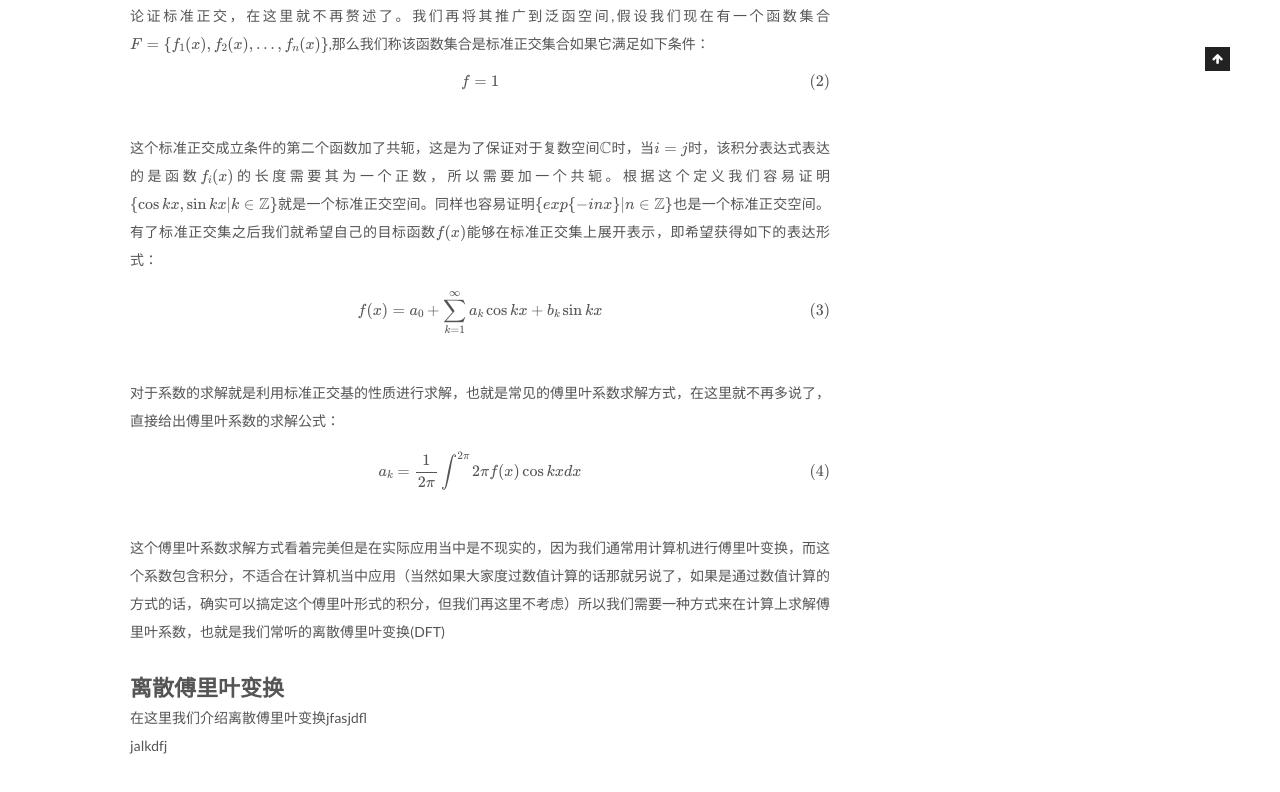
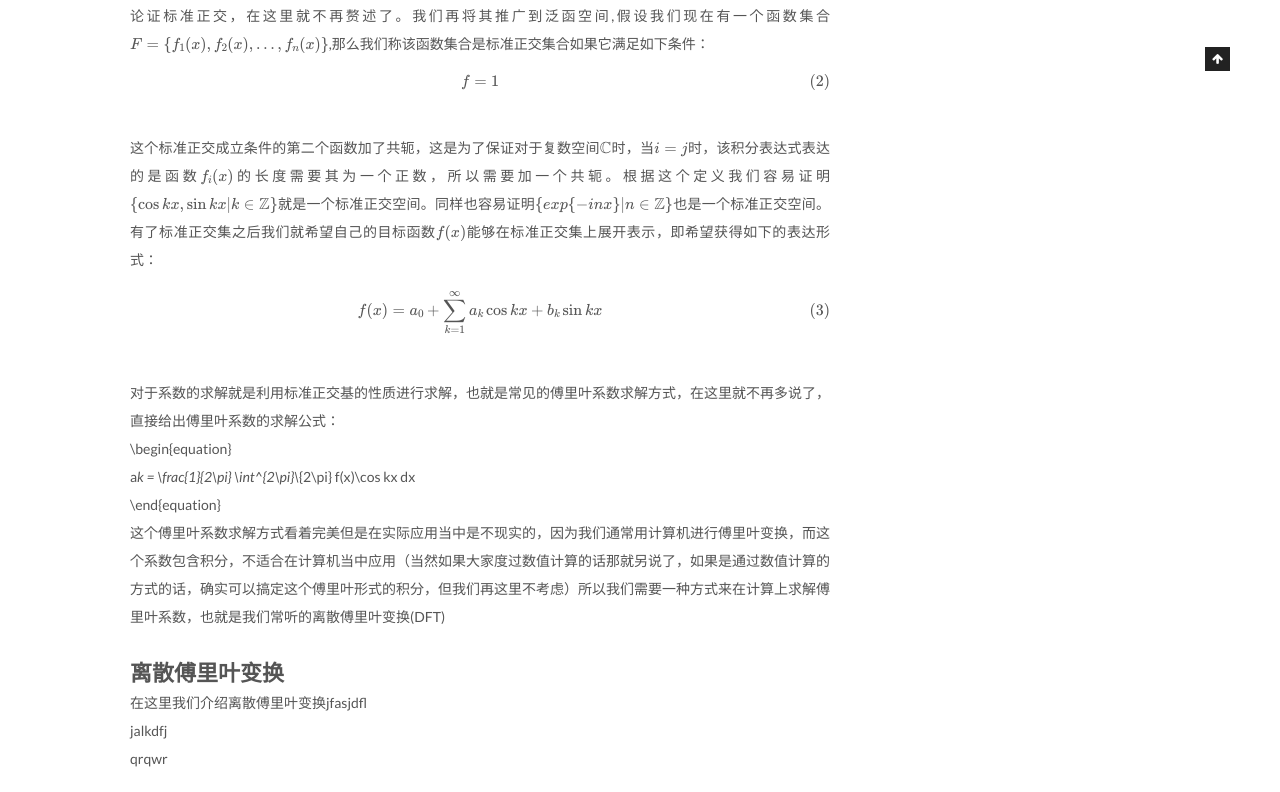
Before and after one commit to suilingxi/suilingxi.github.io, a plain HTML site: page 2016/07/31/Chapter 1/index.html in a window 1280 px wide. Shown: the part 829-1621 px from the top of the page. Drawn offline with nearby package versions, Linux system fonts and the light colour scheme; some packages are replaced by stand-ins of ours.

Commit message:
Site updated: 2016-08-02 23:37:18

```diff
--- a/2016/07/31/Chapter 1/index.html
+++ b/2016/07/31/Chapter 1/index.html
@@ -104,7 +104,7 @@
 
       inlineMath: [ [&apos;$&apos;,&apos;$&apos;], [&quot;\\(&quot;,&quot;\\)&quot;] ],
       displayMath: [ [&apos;$">
-<meta property="og:updated_time" content="2016-08-02T15:18:05.562Z">
+<meta property="og:updated_time" content="2016-08-02T15:35:54.672Z">
 <meta name="twitter:card" content="summary">
 <meta name="twitter:title" content="傅里叶和小波分析-Chapter1">
 <meta name="twitter:description" content="MathJax.Hub.Config({
@@ -341,8 +341,8 @@
 
 <!-- main section -->
 <h1 id="傅里叶级数"><a href="#傅里叶级数" class="headerlink" title="傅里叶级数"></a>傅里叶级数</h1><p>在高等数学当中我们都学过傅里叶级数，从数学空间来讲，傅里叶级数就是将一个目标函数$f(x)$ 在标准正交集空间的展开，而这个标准正交集的空间就是由三角函数构成的正交空间<br>\begin{equation}<br>\{\cos kx, \sin kx| k \in \mathbb{Z} \}<br>\end{equation}</p>
-<h2 id="正交空间"><a href="#正交空间" class="headerlink" title="正交空间"></a>正交空间</h2><p>那什么叫正交空间，我们日常见得三维坐标轴其实就是一个正交空间，我们不妨假设一个标准的三维正交坐标轴为$X = [1, 0, 0], Y = [0, 1, 0], Z = [ 0, 0, 1]$。我们发现<br>\begin{equation*}<br>X \vec{Y} = 1 \times 0 + 0 \times 1 + 0 \times 0 = 0 \\<br>Y \vec{Z} = 0 \times 0 + 1 \times 0 + 0 \times 1 = 0 \\<br>X \vec{Z} = 1 \times 0 + 0 \times 0 + 0 \times 1 = 0<br>\end{equation*}<br>从而说明$X,Y,Z$三个单位坐标是相互正交的。上面是针对三维空间的标准正交定义，可以将其推广到高维空间来论证标准正交，在这里就不再赘述了。我们再将其推广到泛函空间,假设我们现在有一个函数集合$F = \{f_1(x), f_2(x),\dots, f_n(x)\}$,那么我们称该函数集合是标准正交集合如果它满足如下条件：<br>\begin{equation}<br>f = 1<br>\end{equation}<br>这个标准正交成立条件的第二个函数加了共轭，这是为了保证对于复数空间$\mathbb{C}$时，当$i = j$时，该积分表达式表达的是函数$f_i(x)$的长度需要其为一个正数，所以需要加一个共轭。根据这个定义我们容易证明$\{\cos kx, \sin kx| k \in \mathbb{Z} \}$就是一个标准正交空间。同样也容易证明$\{exp\{-inx\} | n \in \mathbb{Z}\}$也是一个标准正交空间。有了标准正交集之后我们就希望自己的目标函数$f(x)$能够在标准正交集上展开表示，即希望获得如下的表达形式：<br>\begin{equation}<br>f(x) = a_0 + \overset{\infty}{\underset{k=1}{\sum}} a_k \cos kx + b_k \sin kx<br>\end{equation}<br>对于系数的求解就是利用标准正交基的性质进行求解，也就是常见的傅里叶系数求解方式，在这里就不再多说了，直接给出傅里叶系数的求解公式：<br>\begin{equation}<br>a_k = \frac{1}{2\pi} \int^{2\pi}{2\pi} f(x)\cos kx dx<br>\end{equation}<br>这个傅里叶系数求解方式看着完美但是在实际应用当中是不现实的，因为我们通常用计算机进行傅里叶变换，而这个系数包含积分，不适合在计算机当中应用（当然如果大家度过数值计算的话那就另说了，如果是通过数值计算的方式的话，确实可以搞定这个傅里叶形式的积分，但我们再这里不考虑）所以我们需要一种方式来在计算上求解傅里叶系数，也就是我们常听的离散傅里叶变换(DFT)</p>
-<h1 id="离散傅里叶变换"><a href="#离散傅里叶变换" class="headerlink" title="离散傅里叶变换"></a>离散傅里叶变换</h1><p>在这里我们介绍离散傅里叶变换jfasjdfl<br>jalkdfj</p>
+<h2 id="正交空间"><a href="#正交空间" class="headerlink" title="正交空间"></a>正交空间</h2><p>那什么叫正交空间，我们日常见得三维坐标轴其实就是一个正交空间，我们不妨假设一个标准的三维正交坐标轴为$X = [1, 0, 0], Y = [0, 1, 0], Z = [ 0, 0, 1]$。我们发现<br>\begin{equation*}<br>X \vec{Y} = 1 \times 0 + 0 \times 1 + 0 \times 0 = 0 \\<br>Y \vec{Z} = 0 \times 0 + 1 \times 0 + 0 \times 1 = 0 \\<br>X \vec{Z} = 1 \times 0 + 0 \times 0 + 0 \times 1 = 0<br>\end{equation*}<br>从而说明$X,Y,Z$三个单位坐标是相互正交的。上面是针对三维空间的标准正交定义，可以将其推广到高维空间来论证标准正交，在这里就不再赘述了。我们再将其推广到泛函空间,假设我们现在有一个函数集合$F = \{f_1(x), f_2(x),\dots, f_n(x)\}$,那么我们称该函数集合是标准正交集合如果它满足如下条件：<br>\begin{equation}<br>f = 1<br>\end{equation}<br>这个标准正交成立条件的第二个函数加了共轭，这是为了保证对于复数空间$\mathbb{C}$时，当$i = j$时，该积分表达式表达的是函数$f_i(x)$的长度需要其为一个正数，所以需要加一个共轭。根据这个定义我们容易证明$\{\cos kx, \sin kx| k \in \mathbb{Z} \}$就是一个标准正交空间。同样也容易证明$\{exp\{-inx\} | n \in \mathbb{Z}\}$也是一个标准正交空间。有了标准正交集之后我们就希望自己的目标函数$f(x)$能够在标准正交集上展开表示，即希望获得如下的表达形式：<br>\begin{equation}<br>f(x) = a_0 + \overset{\infty}{\underset{k=1}{\sum}} a_k \cos kx + b_k \sin kx<br>\end{equation}<br>对于系数的求解就是利用标准正交基的性质进行求解，也就是常见的傅里叶系数求解方式，在这里就不再多说了，直接给出傅里叶系数的求解公式：<br>\begin{equation}<br>a<em>k = \frac{1}{2\pi} \int^{2\pi}\</em>{2\pi} f(x)\cos kx dx<br>\end{equation}<br>这个傅里叶系数求解方式看着完美但是在实际应用当中是不现实的，因为我们通常用计算机进行傅里叶变换，而这个系数包含积分，不适合在计算机当中应用（当然如果大家度过数值计算的话那就另说了，如果是通过数值计算的方式的话，确实可以搞定这个傅里叶形式的积分，但我们再这里不考虑）所以我们需要一种方式来在计算上求解傅里叶系数，也就是我们常听的离散傅里叶变换(DFT)</p>
+<h1 id="离散傅里叶变换"><a href="#离散傅里叶变换" class="headerlink" title="离散傅里叶变换"></a>离散傅里叶变换</h1><p>在这里我们介绍离散傅里叶变换jfasjdfl<br>jalkdfj<br>qrqwr</p>
 
 
     </div>
--- a/css/main.css
+++ b/css/main.css
@@ -1548,7 +1548,7 @@ pre .javascript .function {
   width: 4px;
   height: 4px;
   border-radius: 50%;
-  background: #580aff;
+  background: #65aaff;
 }
 .links-of-blogroll {
   font-size: 13px;
```
Also changed, not shown: index.html (+2 -2 lines).
